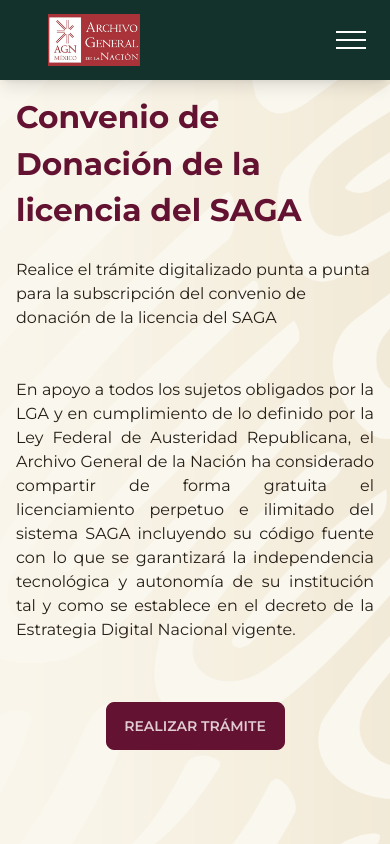
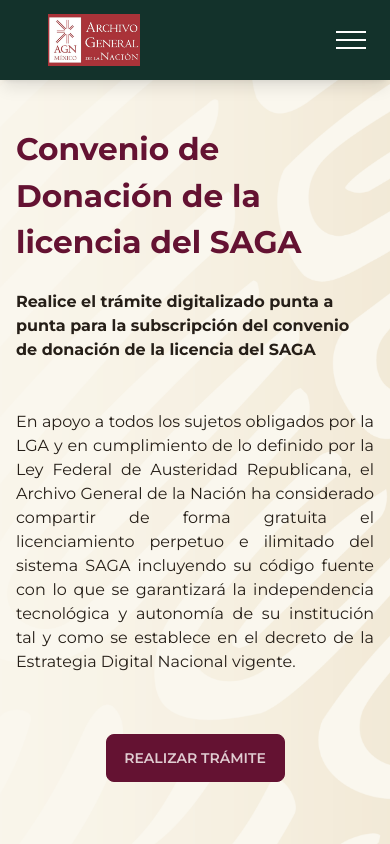
Before and after one commit to Vvan31/PrortalSAGA, a Next.js app: page /tramites in a window 390 px wide. Shown: the top 844 px of the page. Built offline with nearby package versions, Linux system fonts and the light colour scheme.

Commit message:
margin fix

```diff
--- a/app/tramites/page.tsx
+++ b/app/tramites/page.tsx
@@ -11,11 +11,11 @@
         description="Obtenga el trámite digitalizado punta a punta para la subscripción del convenio de la licencia del SAGA"
       /> */}
 
-        <div className="hero min-h-screen bg-white wow fadeInUp "  data-wow-delay="1s" >
+        <div className="hero min-h-screen pt-16 lg:pt-0 bg-white wow fadeInUp "  data-wow-delay="1s" >
             <div className="hero-content text-left z-10">
                 <div className="max-w-md md:mt-0 mt-0 md:max-w-none w-full">
                     <h1 className="md:text-5xl text-3xl font-bold text-primary">Convenio de Donación de la licencia del SAGA</h1>
-                    <p className="py-6 md:text-2xl text-lg">Realice el trámite digitalizado punta a punta para la subscripción del convenio de donación de la licencia del SAGA</p>
+                    <p className="py-6 md:text-2xl text-lg font-bold">Realice el trámite digitalizado punta a punta para la subscripción del convenio de donación de la licencia del SAGA</p>
                     <div className="flex w-full flex-col items-center">
                         <p className="py-6 md:text-xl text-lg text-justify mb-9">En apoyo a todos los sujetos obligados por la LGA y en cumplimiento de lo definido por la Ley Federal de Austeridad Republicana,
                         el Archivo General de la Nación ha considerado compartir de forma gratuita el licenciamiento perpetuo e ilimitado del sistema SAGA
```
